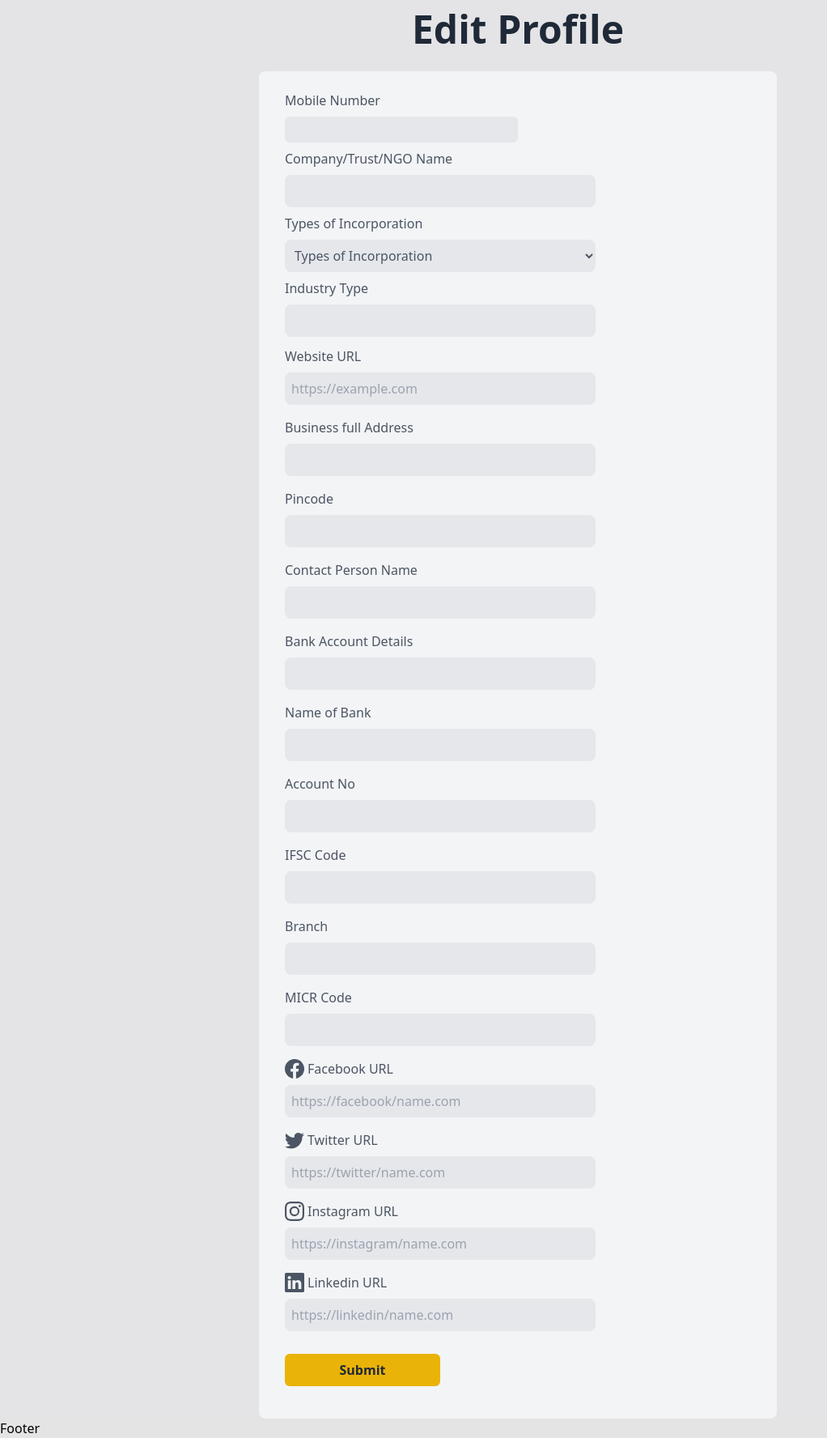
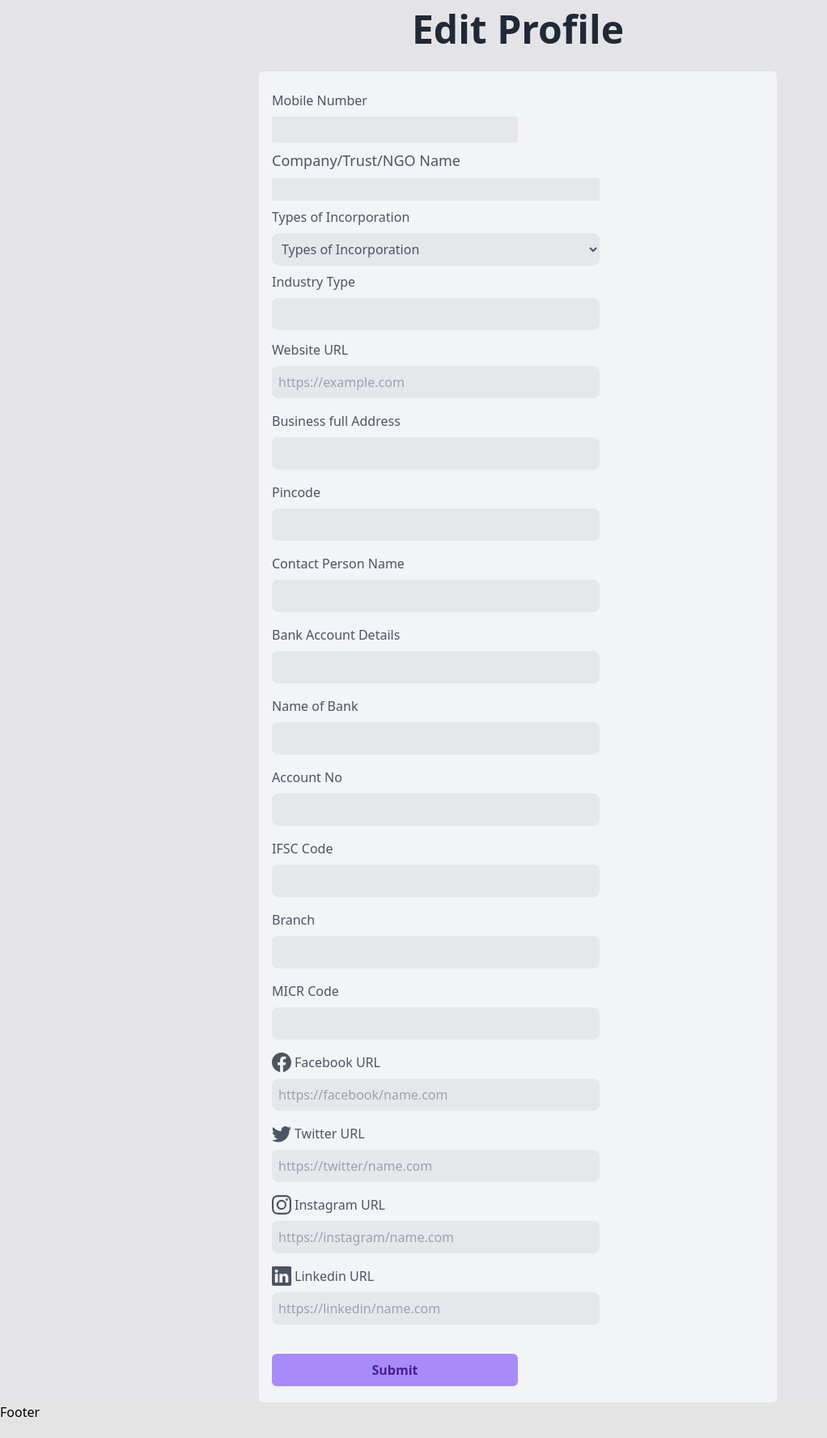
Before and after one commit to Gourab-18/project-medsys, a React (Create React App) app: page /profile/EditProfile in a window 1280 px wide. Shown: the whole page at 81% size, without its empty margins (0-1022 px from the left). Built offline with nearby package versions, Linux system fonts and the light colour scheme.

Commit message:
did edit profile pg

```diff
--- a/src/components/editProfile/EditProfile.jsx
+++ b/src/components/editProfile/EditProfile.jsx
@@ -10,30 +10,24 @@ function EditProfile() {
       <h2 className="text-4xl sm:text-5xl font-semibold text-gray-800 text-center p-3">
         Edit Profile{" "}
       </h2>
-      <form className="w-11/12 md:w-2/3 lg:w-1/2 mx-auto bg-gray-100 p-5 px-8 rounded-lg">
+      <form className="w-11/12 md:w-3/4 lg:w-1/2 mx-auto bg-gray-100 px-4 py-5 rounded-md">
 
         <div className="flex flex-col text-gray-600 py-1">
           <label>Mobile Number</label>
           <input
-            className="rounded-md bg-gray-200 mt-2 p-1 focus:bg-white focus:outline-none w-4/5 sm:w-1/2"
-            // type="text" name="country_code" title="Error Message" pattern="[1-9]{1}[0-9]{9}"
+            className="rounded-sm bg-gray-200 mt-2 p-1 focus:bg-white focus:outline-none w-4/5 sm:w-1/2"
             name="mobile"  id="mobile" type="number" required />
         </div>
 
         <div className="flex flex-col text-gray-600 py-1">
-          <label>Company/Trust/NGO Name</label>
+          <label className="text-lg">Company/Trust/NGO Name</label>
           <input
-            className="rounded-lg bg-gray-200 mt-2 p-2 focus:border-yellow-300 focus:bg-white focus:outline-none w-4/5 sm:w-2/3"
-            type="name"
+            className="rounded-sm bg-gray-200 mt-2 p-1 focus:border-yellow-300 focus:bg-white focus:outline-none w-4/5 sm:w-2/3 text-sm"
+            type="text"
           />
         </div>
 
         <div className="flex flex-col text-gray-600 py-1">
-          {/* <label>Types of Incorporation</label>
-          <input
-            className="rounded-lg bg-gray-200 mt-2 p-2 focus:border-yellow-300 focus:bg-white focus:outline-none"
-            type="number"
-          /> */}
 
           <label>Types of Incorporation</label>
           <select id="incorporation" className="rounded-lg bg-gray-200 mt-2 p-2 focus:border-yellow-300 focus:bg-white focus:outline-none w-4/5 sm:w-2/3" value={incorporation}
@@ -189,7 +183,9 @@ function EditProfile() {
             pattern="https://.*"
           />
         </div>
-        <button className='w-1/2 sm:w-1/3 my-5 py-2 bg-yellow-500 text-gray-800 font-semibold rounded-md hover:bg-yellow-400'>Submit</button>
+      <div className="mt-7">
+      <button className='w-3/4 sm:w-1/2 py-2 bg-violet-400 text-violet-900 font-semibold rounded-md hover:bg-violet-300'>Submit</button>
+      </div>
       </form>
     </div>
   );
```
